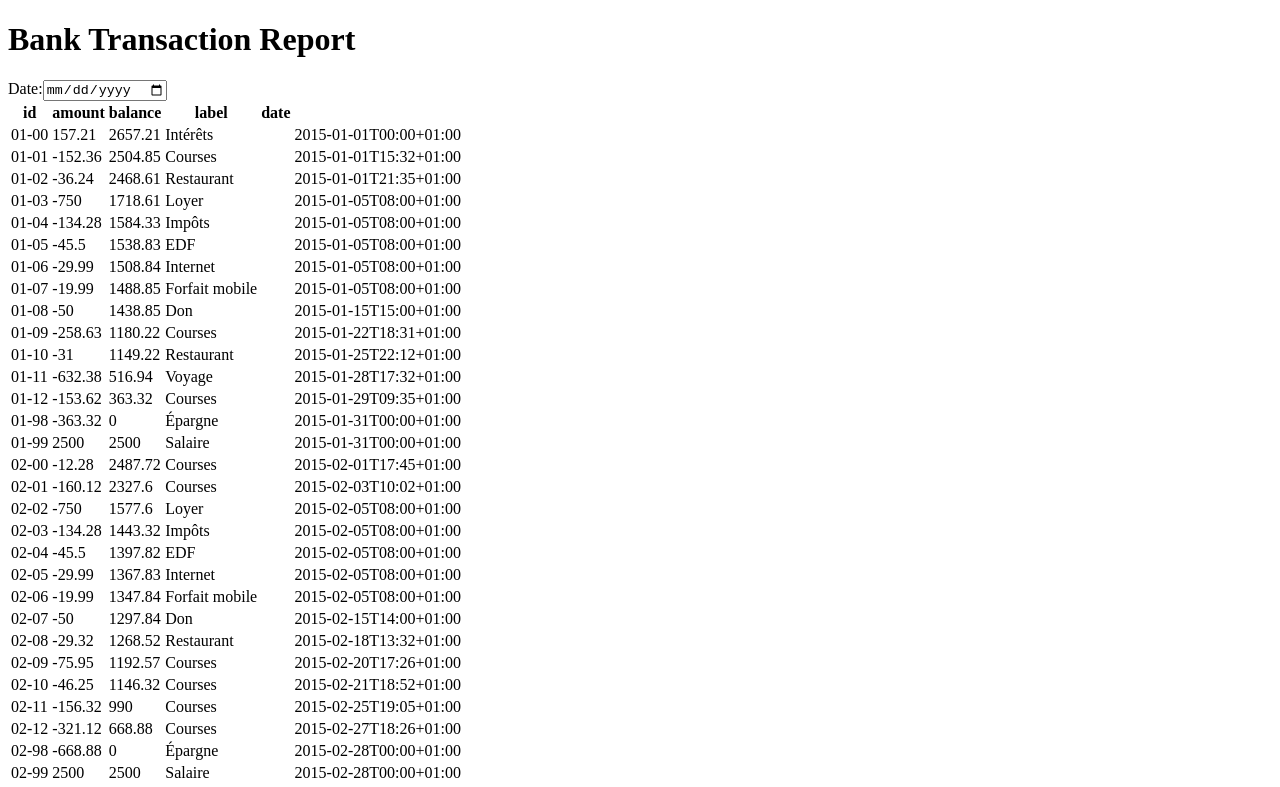
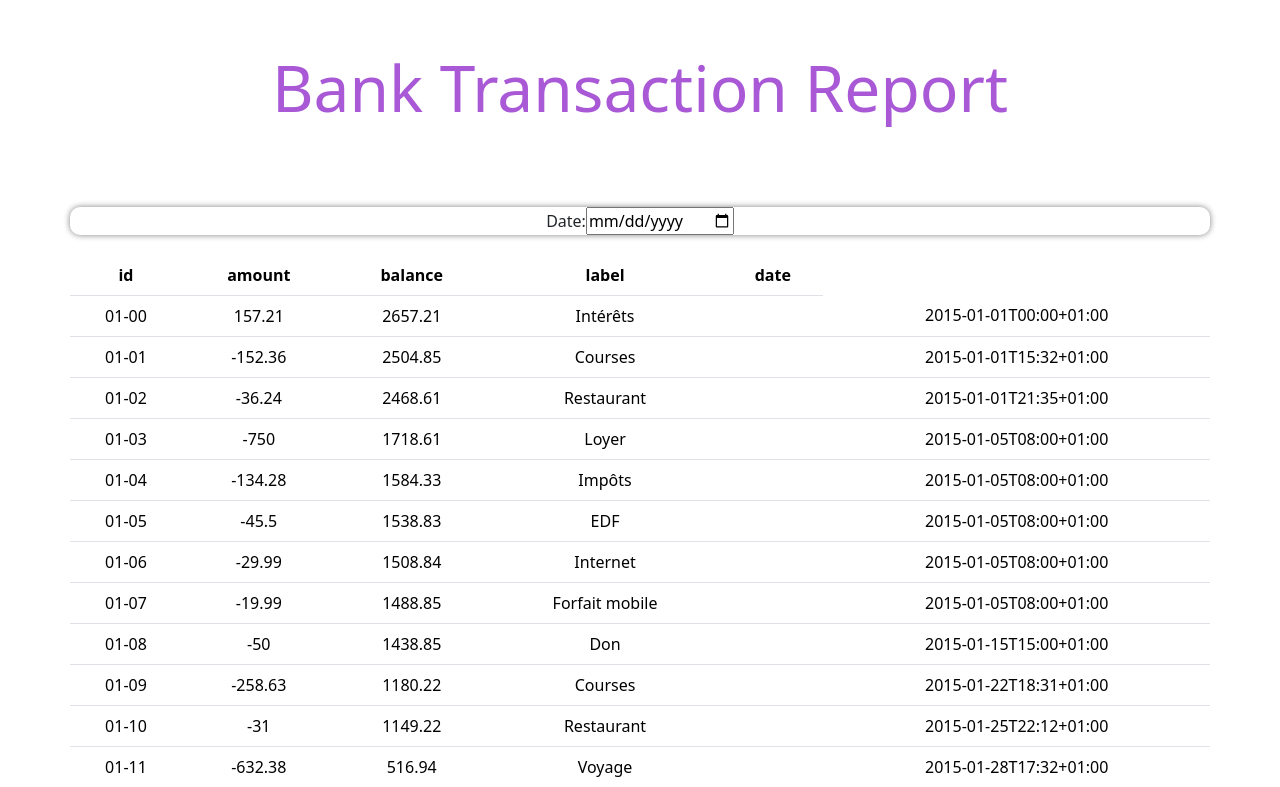
Before and after one commit to cristinajim30/Project3-v2-Angular, an Angular app in the folder angular-project/: page / in a window 1280 px wide. Shown: the top 787 px of the page. Built offline with nearby package versions, Linux system fonts and the light colour scheme.

Commit message:
styles to exercise3 and install bootstrap

```diff
--- a/angular-project/angular.json
+++ b/angular-project/angular.json
@@ -35,9 +35,14 @@
               "src/assets"
             ],
             "styles": [
+              "node_modules/bootstrap/dist/css/bootstrap.min.css",
               "src/styles.css"
             ],
-            "scripts": [],
+            "scripts": [
+              "node_modules/jquery/dist/jquery.min.js",
+              "node_modules/@popperjs/core/dist/umd/popper.min.js",
+              "node_modules/bootstrap/dist/js/bootstrap.min.js"
+            ],
             "server": "src/main.server.ts",
             "prerender": true,
             "ssr": {
--- a/angular-project/package.json
+++ b/angular-project/package.json
@@ -20,7 +20,10 @@
     "@angular/platform-server": "^17.0.0",
     "@angular/router": "^17.0.0",
     "@angular/ssr": "^17.0.0",
+    "@popperjs/core": "^2.11.8",
+    "bootstrap": "^5.3.2",
     "express": "^4.18.2",
+    "jquery": "^3.7.1",
     "rxjs": "~7.8.0",
     "tslib": "^2.3.0",
     "zone.js": "~0.14.2"
--- a/angular-project/src/app/components/exercise3/exercise3.component.css
+++ b/angular-project/src/app/components/exercise3/exercise3.component.css
@@ -0,0 +1,30 @@
+#first_container h1{
+    font-size: 4rem;
+    color: #a958d6;
+    text-align: center;
+}
+
+#first_container, #main_container{
+    justify-content: center;
+    margin:20px;
+    text-align: center;
+}
+#main_container{
+    display: flow-root;
+    align-items: center;
+    margin-top: 40px;
+    margin-bottom: 10px;
+    padding: 20px;
+}
+#report_container{
+    display: flow-root;
+    justify-content: center;
+    text-align: center;
+    margin:30px;
+}
+.filter_container{
+    width: auto;
+    margin:20px 0px;
+    border-radius: 10px;
+    box-shadow: 0px 0px 6px grey;
+}
```
Also changed, not shown: 1 other file (tests, documents, lock files or other folders).
